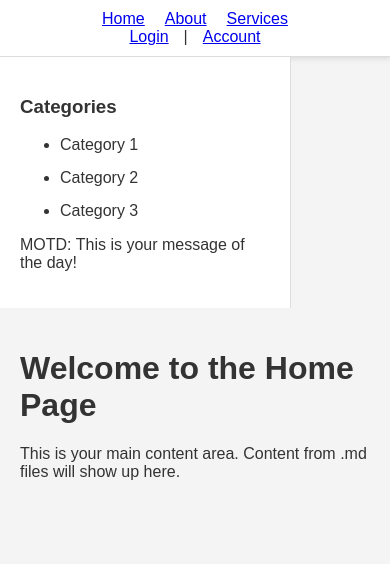
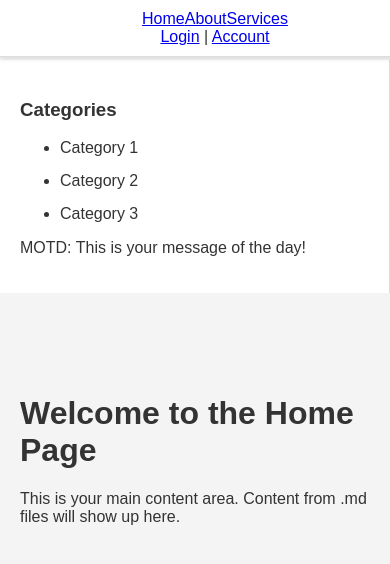
Before and after one commit to malvineikemo/harbour, a Next.js app: page / in a window 390 px wide. Shown: the top 564 px of the page. Built offline with nearby package versions, Linux system fonts and the light colour scheme.

Commit message:
v.0.0.6-b

```diff
--- a/styles/globals.css
+++ b/styles/globals.css
@@ -4,6 +4,7 @@ body {
     font-family: Arial, sans-serif;
     background-color: #f4f4f4; /* Background color for the body */
     color: #333; /* Default text color */
+    display: flex; /* Use flexbox for the layout */
   }
 
   /* Navbar styles */
@@ -15,16 +16,10 @@ body {
     background-color: #ffffff; /* Background color for navbar */
     border-bottom: 1px solid #ddd; /* Border at the bottom of navbar */
     box-shadow: 0 2px 5px rgba(0, 0, 0, 0.1); /* Shadow for a subtle 3D effect */
-  }
-
-  .nav-links {
-    display: flex;
-    gap: 20px; /* Space between links */
-  }
-
-  .account-section {
-    display: flex;
-    gap: 15px; /* Space between account links */
+    width: 100%; /* Full width for navbar */
+    position: fixed; /* Fix navbar at the top */
+    top: 0; /* Align with the top */
+    z-index: 1000; /* Ensure navbar is above other content */
   }
 
   /* Sidebar styles */
@@ -33,8 +28,13 @@ body {
     background-color: #ffffff; /* Background color for sidebar */
     padding: 20px; /* Padding for sidebar content */
     border-right: 1px solid #ddd; /* Border on the right */
+    position: fixed; /* Fix sidebar on the left */
+    top: 60px; /* Adjust to start below the navbar (60px for example) */
+    bottom: 0; /* Stretch to the bottom of the viewport */
+    overflow-y: auto; /* Allow scrolling if content overflows */
   }
 
+  /* Sidebar link styles */
   .sidebar a {
     display: block; /* Make sidebar links block-level for better spacing */
     margin-bottom: 15px; /* Space between sidebar links */
@@ -50,6 +50,8 @@ body {
   .main-content {
     padding: 20px; /* Padding for main content area */
     margin-left: 270px; /* Leave space for the sidebar */
+    margin-top: 60px; /* Leave space for the navbar */
+    flex-grow: 1; /* Allow main content to grow */
   }
 
   /* Responsive styles */
@@ -58,7 +60,16 @@ body {
       flex-direction: column; /* Stack items in navbar on smaller screens */
     }
 
+    .sidebar {
+      position: static; /* Make sidebar static for smaller screens */
+      width: auto; /* Reset width for smaller screens */
+      top: 0; /* Reset top for smaller screens */
+      bottom: auto; /* Reset bottom for smaller screens */
+      margin-top: 60px; /* Leave space for the navbar */
+    }
+
     .main-content {
       margin-left: 0; /* Reset margin for mobile */
+      margin-top: 60px; /* Leave space for the navbar */
     }
   }
```
